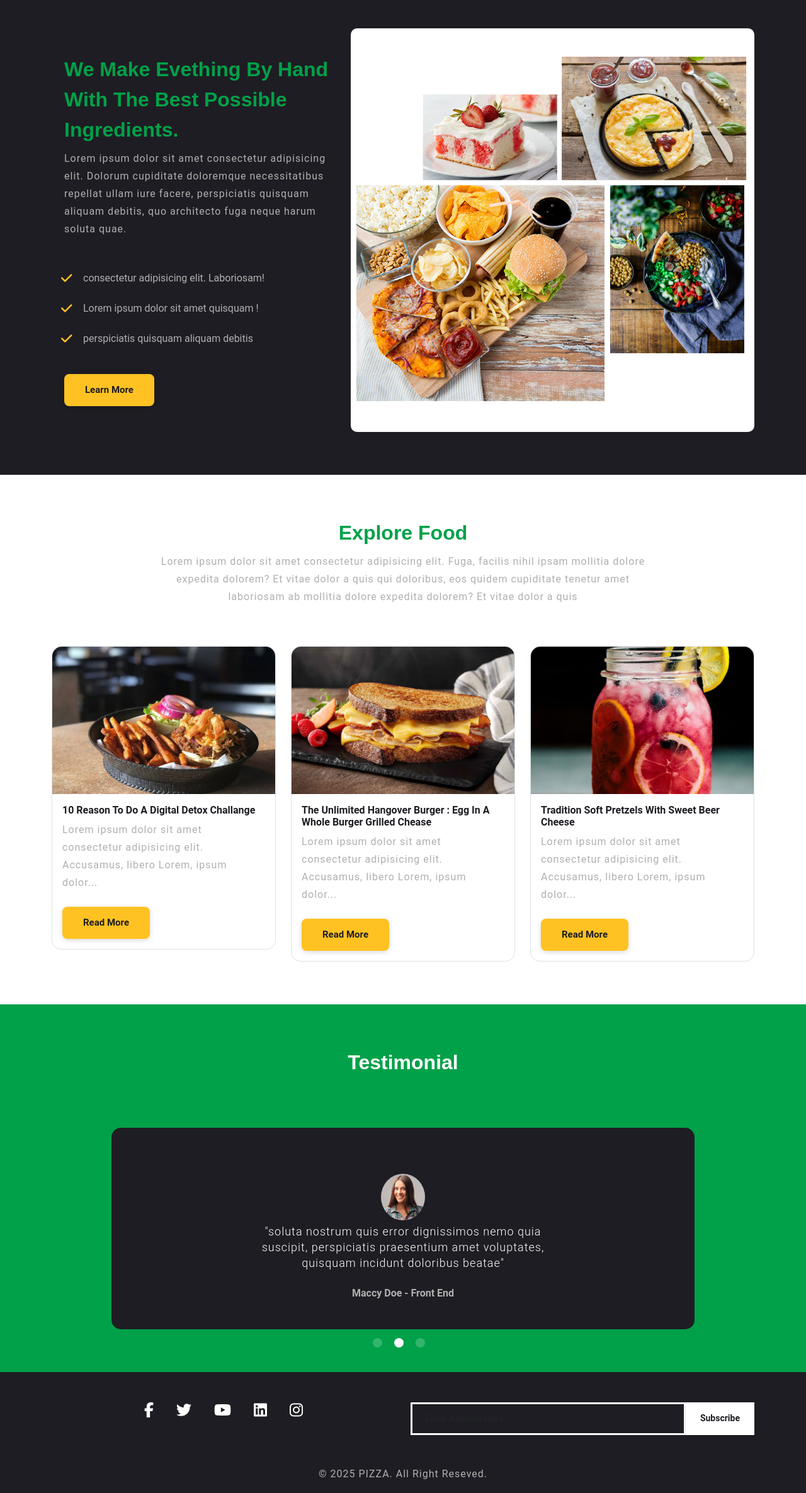
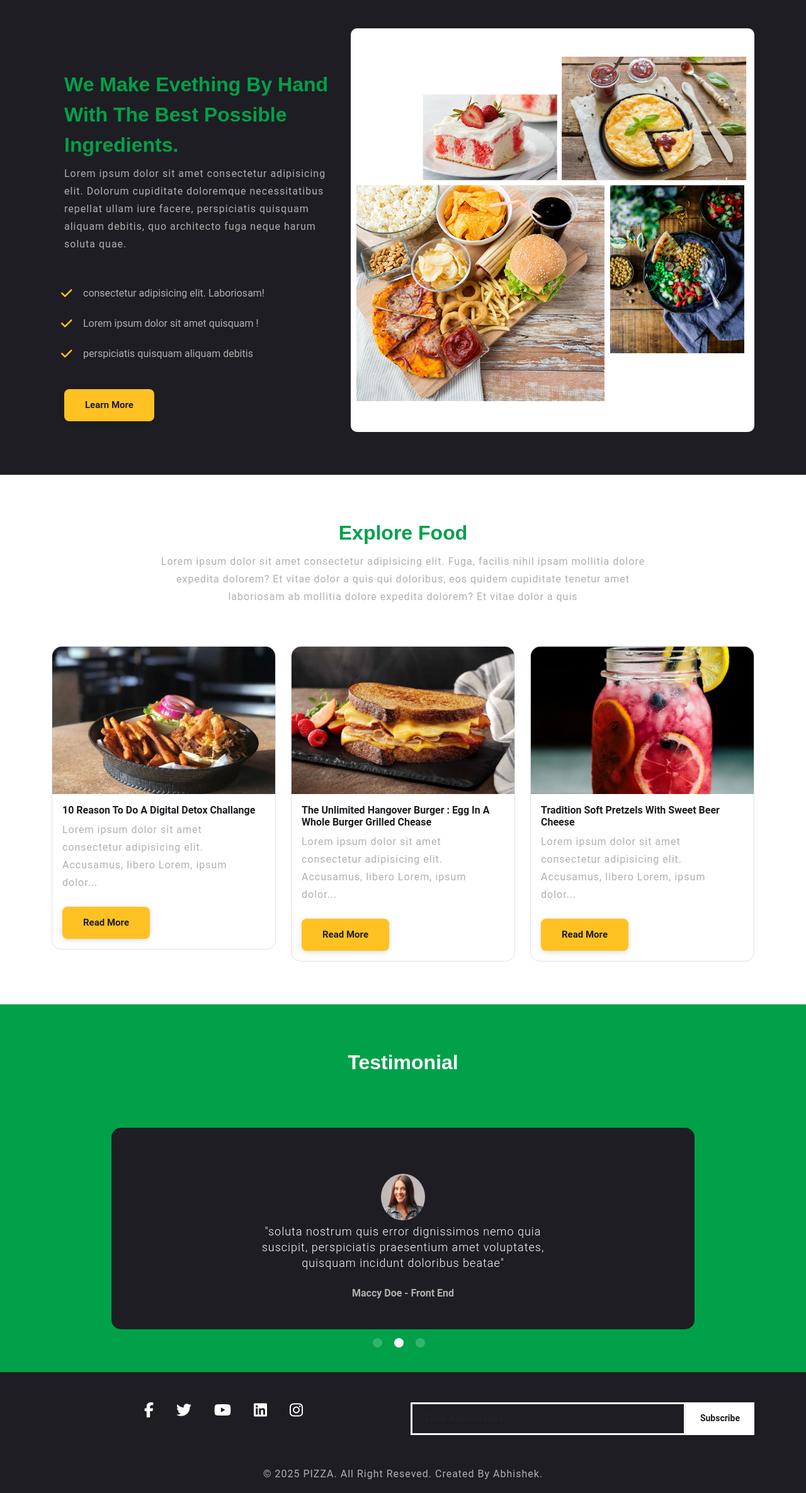
Before and after one commit to Abhi220905/Pizza_Store, a plain HTML site: page index.html in a window 1280 px wide. Shown: the part 1551-3922 px from the top of the page at 63% size. Drawn offline with nearby package versions, Linux system fonts and the light colour scheme; a web font is replaced by a local one.

Commit message:
Pizza Store

```diff
--- a/index.html
+++ b/index.html
@@ -210,7 +210,7 @@
         </div>
         <div class="container food-type">
           <div class="row align-items-center">
-            <div class="col-lg-5 col-md-12 text-sec mb-lg-0 mb-5">
+            <div class="col-lg-5 col-md-12 text-sec mb-lg-0 mb-5 mt-5">
               <h2>
                 We make evething by hand with the best possible ingredients.
               </h2>
@@ -430,7 +430,7 @@
               <div class="footer-copy">
                 <div class="copy-right text-center pt-5">
                   <p class="text-align">
-                    &copy; 2025 PIZZA. All Right Reseved.
+                    &copy; 2025 PIZZA. All Right Reseved. Created By Abhishek.
                   </p>
                 </div>
               </div>
```
